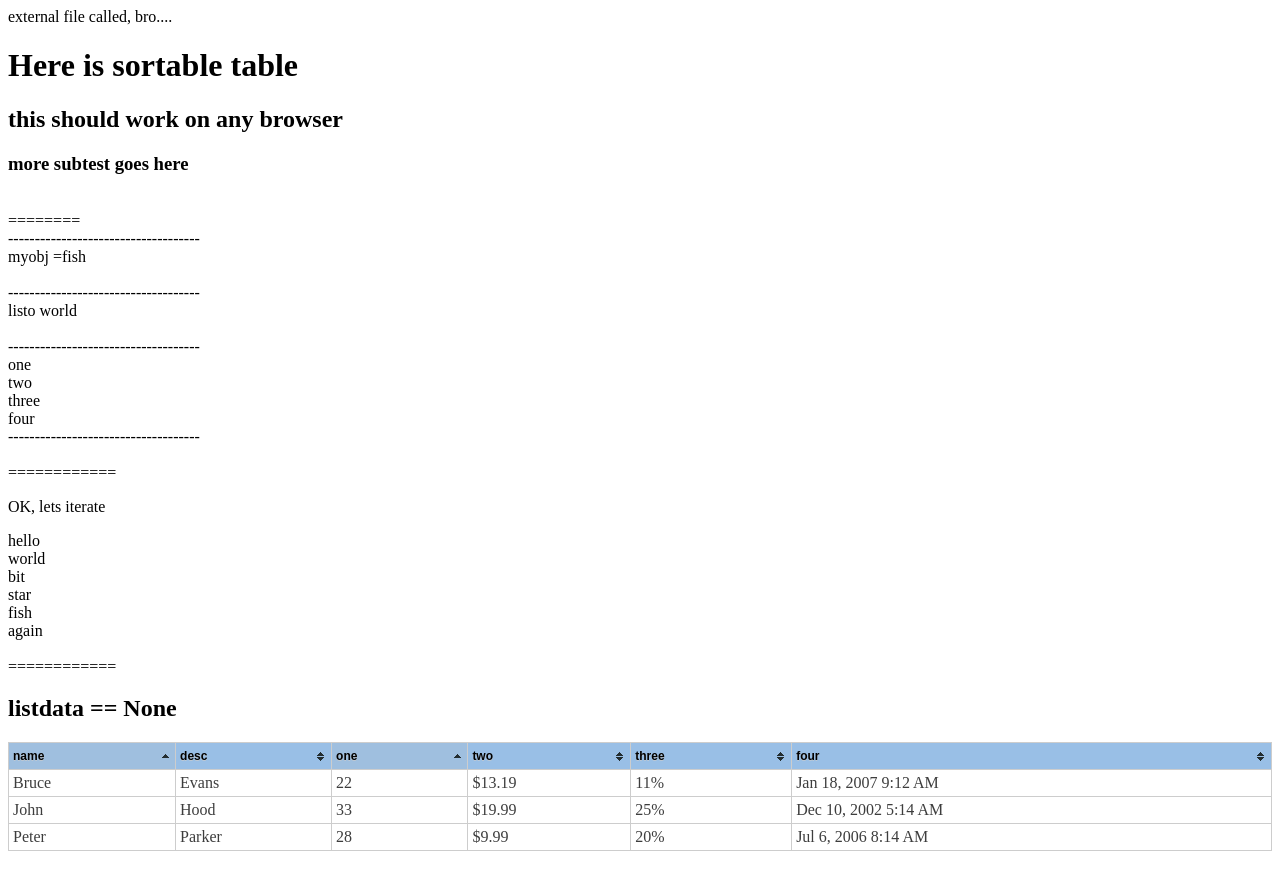
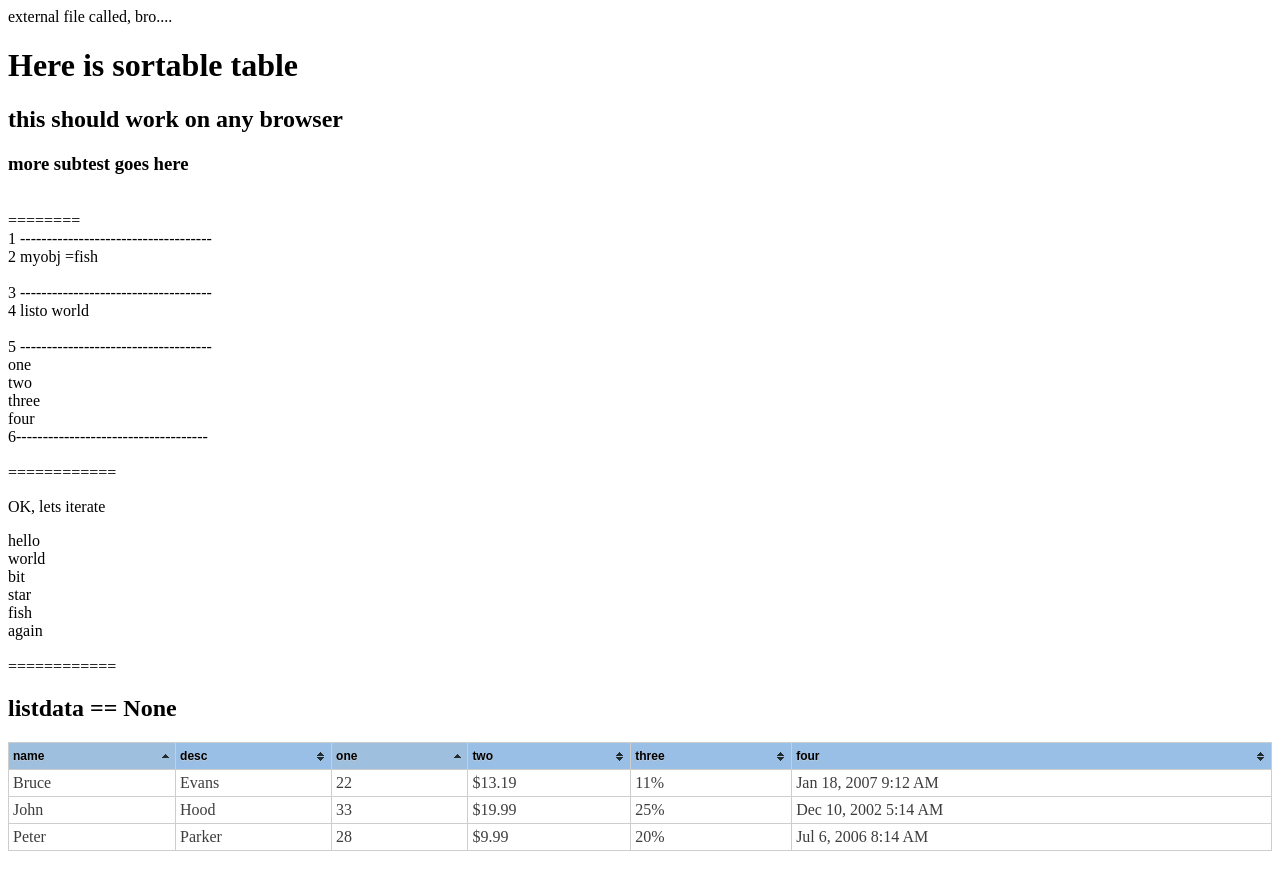
Before and after one commit to j2abro/crowdsec, a Flask app: template templates/idealist.html in a window 1280 px wide. Run offline with Flask 2, Linux system fonts and the light colour scheme; the template is opened without the code that fills it, so the values that code supplies are empty; some libraries are stand-ins or nearby versions.

Commit message:
testing templates

```diff
--- a/templates/idealist.html
+++ b/templates/idealist.html
@@ -29,6 +29,7 @@ var myobj = {
 }
 // THIS WORKS, below, BUT NOT AS INCLUDE
 /*
+*/
 var listobject = {
 	one: "hello",
 	two: "world",
@@ -38,20 +39,20 @@ var listobject = {
 	six: "again"
 };
 
-*/
-document.write("------------------------------------<br>");
-document.write("myobj =" + myobj['five'] + "<br><br>");
 
-document.write("------------------------------------<br>"); // SO THE FOLLOWING doesn't work from ext .js file
-document.write("listo " + listobject['two'] + "<br><br>");
+document.write("1 ------------------------------------<br>");
+document.write("2 myobj =" + myobj['five'] + "<br><br>");
 
-document.write("------------------------------------<br>");
+document.write("3 ------------------------------------<br>"); // SO THE FOLLOWING doesn't work from ext .js file
+document.write("4 listo " + listobject['two'] + "<br><br>");
+
+document.write("5 ------------------------------------<br>");
 var list = ['one', 'two', 'three', 'four']
 for (var i=0; i<list.length; i++)
 {
 document.write(list[i] + "<br>");
 }
-document.write("------------------------------------<br>");
+document.write("6------------------------------------<br>");
 </script>
 <br>
 ============
```
